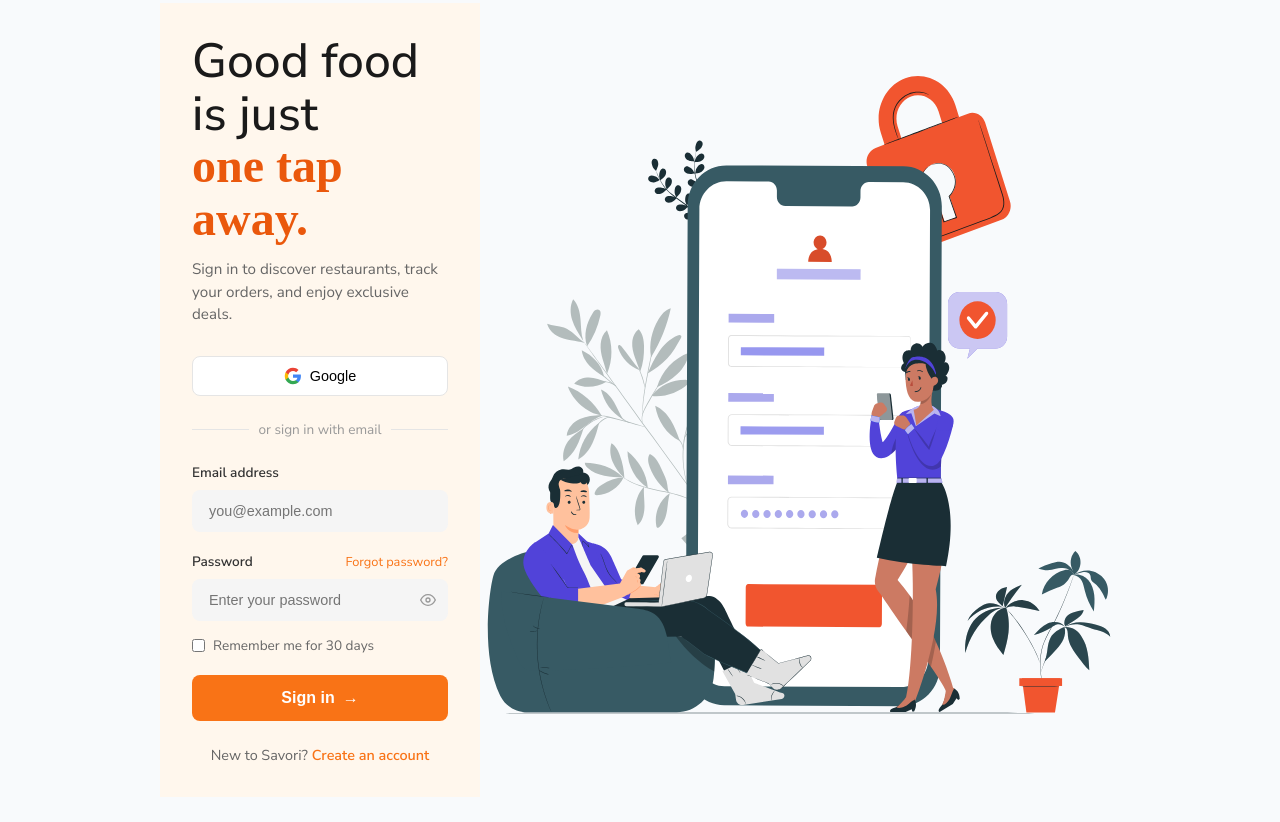
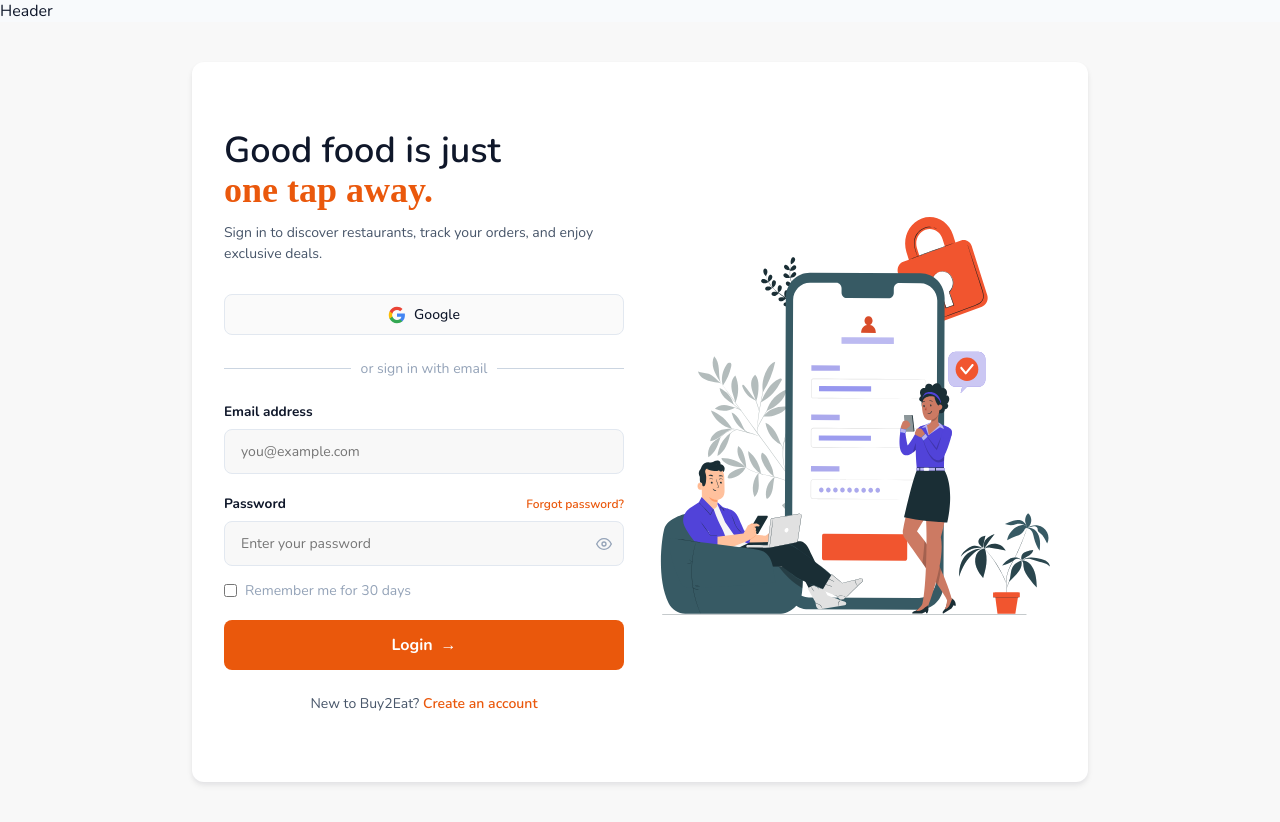
Before and after one commit to Dulanjana-Nisal/Buy2Eat-Web-Application, a React (Vite) app in the folder frontend/: page / in a window 1280 px wide. Before the commit the page ends 800 px from the top, so only its background shows below. Built offline with nearby package versions, Linux system fonts and the light colour scheme; a web font is replaced by a local one.

Commit message:
basic design is completed

```diff
--- a/frontend/index.html
+++ b/frontend/index.html
@@ -1,5 +1,5 @@
 <!doctype html>
-<html lang="en" data-theme="light">
+<html lang="en" data-theme="dar">
 
 <head>
   <meta charset="UTF-8" />
@@ -7,8 +7,7 @@
   <meta name="viewport" content="width=device-width, initial-scale=1.0" />
   <link rel="preconnect" href="https://fonts.googleapis.com">
   <link rel="preconnect" href="https://fonts.gstatic.com" crossorigin>
-  <link
-    href="https://fonts.googleapis.com/css2?family=Mulish:ital,wght@0,200..1000;1,200..1000&family=Nunito+Sans:ital,opsz,wght@0,6..12,200..1000;1,6..12,200..1000&family=Nunito:ital,wght@0,200..1000;1,200..1000&family=Quicksand:wght@300..700&display=swap"
+  <link href="https://fonts.googleapis.com/css2?family=Nunito:ital,wght@0,200..1000;1,200..1000&display=swap"
     rel="stylesheet">
   <link href="https://fonts.googleapis.com/css2?family=Oooh+Baby&display=swap" rel="stylesheet">
   <title>frontend</title>
--- a/frontend/src/features/auth/pages/LoginPage.jsx
+++ b/frontend/src/features/auth/pages/LoginPage.jsx
@@ -4,7 +4,10 @@ import login_background from '../../../assets/images/login.svg';
 function LoginPage() {
     return (
         <>
-            <div className='section'>
+            <header>
+                Header
+            </header>
+            <div className={styles.section}>
                 <div className={styles.container}>
                     {/* Left Panel - Login Form */}
                     <div className={styles.leftPanel}>
@@ -63,12 +66,12 @@ function LoginPage() {
                                 </div>
 
                                 <button type="submit" className={styles.submitButton}>
-                                    Sign in <span>&rarr;</span>
+                                    <p>Login</p> <span>&rarr;</span>
                                 </button>
                             </form>
 
                             <p className={styles.footerText}>
-                                New to Savori? <a href="#">Create an account</a>
+                                New to Buy2Eat? <a href="#">Create an account</a>
                             </p>
                         </div>
                     </div>
--- a/frontend/src/features/auth/pages/LoginPage.module.css
+++ b/frontend/src/features/auth/pages/LoginPage.module.css
@@ -2,18 +2,23 @@
 .section {
     width: 100%;
     height: 100vh;
+    display: flex;
+    align-items: center;
+    justify-content: center;
+    background-color: var(--color-surface-active);
 }
 
 .container {
-    width: 75%;
+    width: 70%;
+    height: 90%;
     display: flex;
-    height: 80%;
     justify-content: center;
     align-items: center;
     margin: auto;
-    min-height: 100vh;
-    color: var(--color-text-primary);
     border-radius: var(--radius-lg);
+    box-shadow: var(--shadow-md);
+    background-color: var(--color-surface);
+    padding: 2rem;
 }
 
 /* Left Panel */
@@ -22,8 +27,6 @@
     display: flex;
     justify-content: center;
     align-items: center;
-    background-color: var(--color-primary-light);
-    padding: 2rem;
 }
 
 .formContainer {
@@ -39,11 +42,11 @@
 }
 
 .title {
-    font-size: 3rem;
+    font-size: var(--font-size-4xl);
     line-height: 1.1;
-    font-weight: var(--font-weight-medium);
+    font-weight: var(--font-weight-semibold);
     margin-bottom: 12px;
-    color: #1a1a1a;
+    color: var(--color-text-primary);
 }
 
 .highlight {
@@ -53,8 +56,8 @@
 }
 
 .subtitle {
-    color: #666;
-    font-size: 0.95rem;
+    color: var(--color-text-secondary);
+    font-size: var(--font-size-sm);
     line-height: 1.5;
     margin-bottom: 30px;
 }
@@ -67,23 +70,26 @@
 }
 
 .socialButton {
+    font-family: var(--font-family);
     flex: 1;
     display: flex;
     align-items: center;
     justify-content: center;
     gap: 8px;
     padding: 10px;
-    background-color: white;
-    border: 1px solid #e5e5e5;
+    background-color: var(--color-surface-hover);
+    border: 1px solid var(--color-border);
     border-radius: 8px;
-    font-size: 0.9rem;
-    font-weight: 500;
+    font-size: var(--font-size-sm);
+    font-weight: var(--font-weight-medium);
     cursor: pointer;
-    transition: background-color 0.2s;
+    color: var(--color-text-primary);
+    transition: background-color var(--transition-normal);
 }
 
 .socialButton:hover {
-    background-color: #f5f5f5;
+    background-color: var(--color-surface-active);
+    color: var(--color-text-primary);
 }
 
 /* Divider */
@@ -92,15 +98,15 @@
     align-items: center;
     text-align: center;
     margin-bottom: 24px;
-    color: #999;
-    font-size: 0.85rem;
+    color: var(--color-text-muted);
+    font-size: var(--font-size-sm);
 }
 
 .divider::before,
 .divider::after {
     content: '';
     flex: 1;
-    border-bottom: 1px solid #e5e5e5;
+    border-bottom: 1px solid var(--color-text-disabled);
 }
 
 .divider span {
@@ -122,25 +128,25 @@
 
 .inputGroup label {
     font-size: 0.85rem;
-    font-weight: 600;
-    color: #333;
+    font-weight: var(--font-weight-bold);
+    color: var(--color-text-primary);
 }
 
 .inputGroup input[type="email"],
 .passwordInputContainer input {
     width: 100%;
     padding: 12px 16px;
-    background-color: #f5f5f5;
-    border: 1px solid transparent;
-    border-radius: 8px;
-    font-size: 0.9rem;
+    background-color: var(--color-surface-active);
+    border: 1px solid var(--color-border);
+    border-radius: var(--radius-md);
+    font-size: var(--font-size-sm);
     box-sizing: border-box;
     outline: none;
+    font-family: var(--font-family);
 }
 
 .inputGroup input:focus {
-    border-color: #f97316;
-    background-color: white;
+    border-color: var(--color-primary);
 }
 
 .passwordHeader {
@@ -150,8 +156,9 @@
 }
 
 .forgotPassword {
-    font-size: 0.8rem;
-    color: #f97316;
+    font-size: var(--font-size-xs);
+    font-weight: var(--font-weight-semibold);
+    color: var(--color-primary);
     text-decoration: none;
 }
 
@@ -166,7 +173,7 @@
     right: 12px;
     background: none;
     border: none;
-    color: #999;
+    color: var(--color-text-muted);
     cursor: pointer;
     display: flex;
 }
@@ -179,44 +186,45 @@
 }
 
 .checkboxGroup label {
-    font-size: 0.85rem;
-    color: #666;
+    font-size: var(--font-size-sm);
+    color: var(--color-text-muted);
 }
 
 .checkboxGroup input[type="checkbox"] {
-    accent-color: #f97316;
+    accent-color: var(--color-primary);
 }
 
 .submitButton {
-    background-color: #f97316;
-    color: white;
+    font-family: var(--font-family);
+    background-color: var(--color-primary);
+    color: var(--color-on-primary);
     border: none;
     padding: 14px;
-    border-radius: 8px;
+    border-radius: var(--radius-md);
     font-size: 1rem;
-    font-weight: 600;
+    font-weight: var(--font-weight-bold);
     cursor: pointer;
     display: flex;
     justify-content: center;
     align-items: center;
     gap: 8px;
-    transition: background-color 0.2s;
+    transition: background-color var(--transition-normal);
 }
 
 .submitButton:hover {
-    background-color: #ea580c;
+    background-color: var(--color-primary-hover);
 }
 
 .footerText {
     text-align: center;
     margin-top: 24px;
-    font-size: 0.9rem;
-    color: #666;
+    font-size: var(--font-size-sm);
+    color: var(--color-text-secondary);
 }
 
 .footerText a {
-    color: #f97316;
-    font-weight: 600;
+    color: var(--color-primary);
+    font-weight: var(--font-weight-semibold);
     text-decoration: none;
 }
 
@@ -224,12 +232,14 @@
 /* Right Panel */
 .rightPanel {
     flex: 1;
-    /* Replace with your actual food image URL */
-    background: url('https://images.unsplash.com/photo-1544025162-d76694265947?q=80&w=2000&auto=format&fit=crop') center/cover no-parallax;
-    position: relative;
-    display: flex;
-    flex-direction: column;
-    justify-content: space-between;
+    padding-left: 2rem;
+}
+
+.rightPanel img{
+    width: 100%;
+    object-fit: fill;
+    background-position: center;
+    background-repeat: no-repeat;
 }
 
 .topBadges {
@@ -321,7 +331,7 @@
     justify-content: center;
     font-size: 1rem;
     font-weight: 600;
-    color: #f97316;
+    color: var(--color-primary);
     border: 1px solid #fde6d5;
 }
 
--- a/frontend/src/styles/themes/light.css
+++ b/frontend/src/styles/themes/light.css
@@ -37,7 +37,7 @@
 
     --color-surface: #ffffff;
     --color-surface-hover: #fafafa;
-    --color-surface-active: #f8fafc;
+    --color-surface-active: #f8f8f8;
     --color-surface-raised: #ffffff;
 
 
@@ -172,7 +172,7 @@
      TYPOGRAPHY
      ======================================================= */
 
-    --font-family: "Nunito Sans", sans-serif;
+    --font-family: "Nunito", sans-serif;
     --font-family-baby: "Oooh Baby", cursive;
 
     --font-size-xs: 0.75rem;
```
